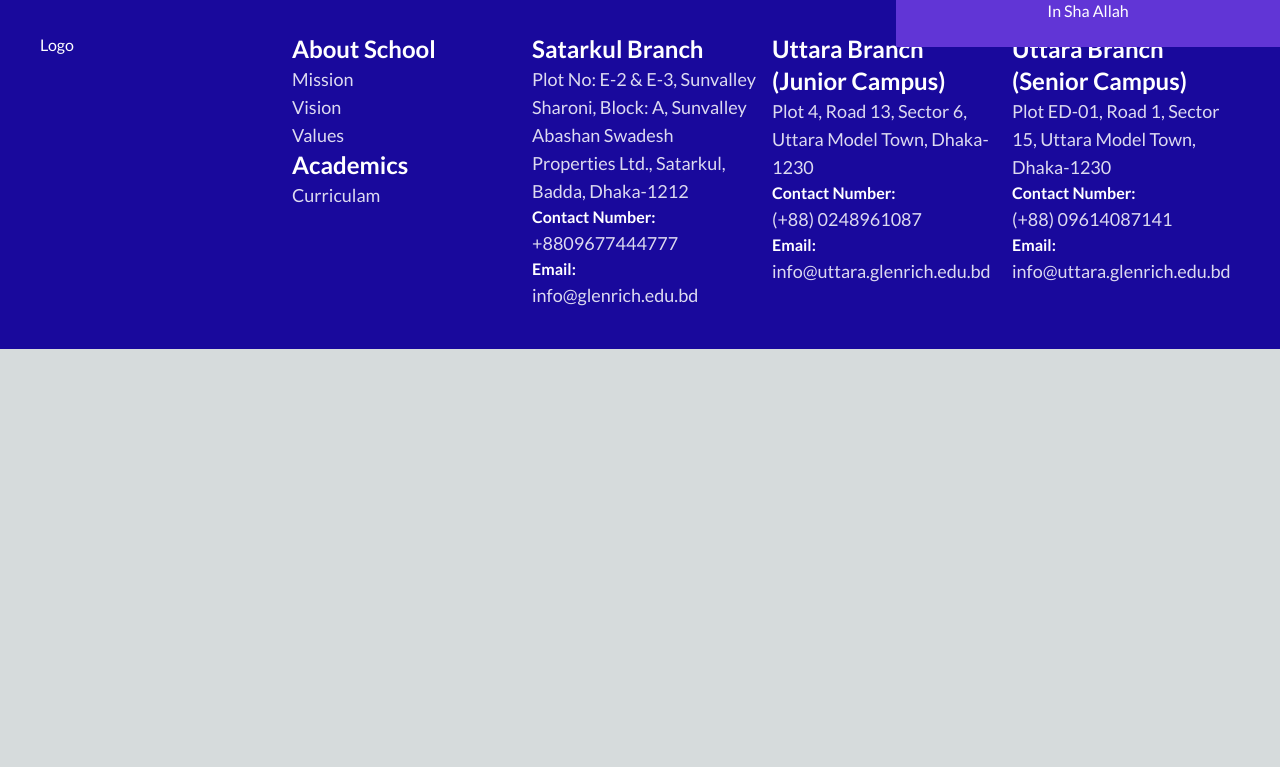
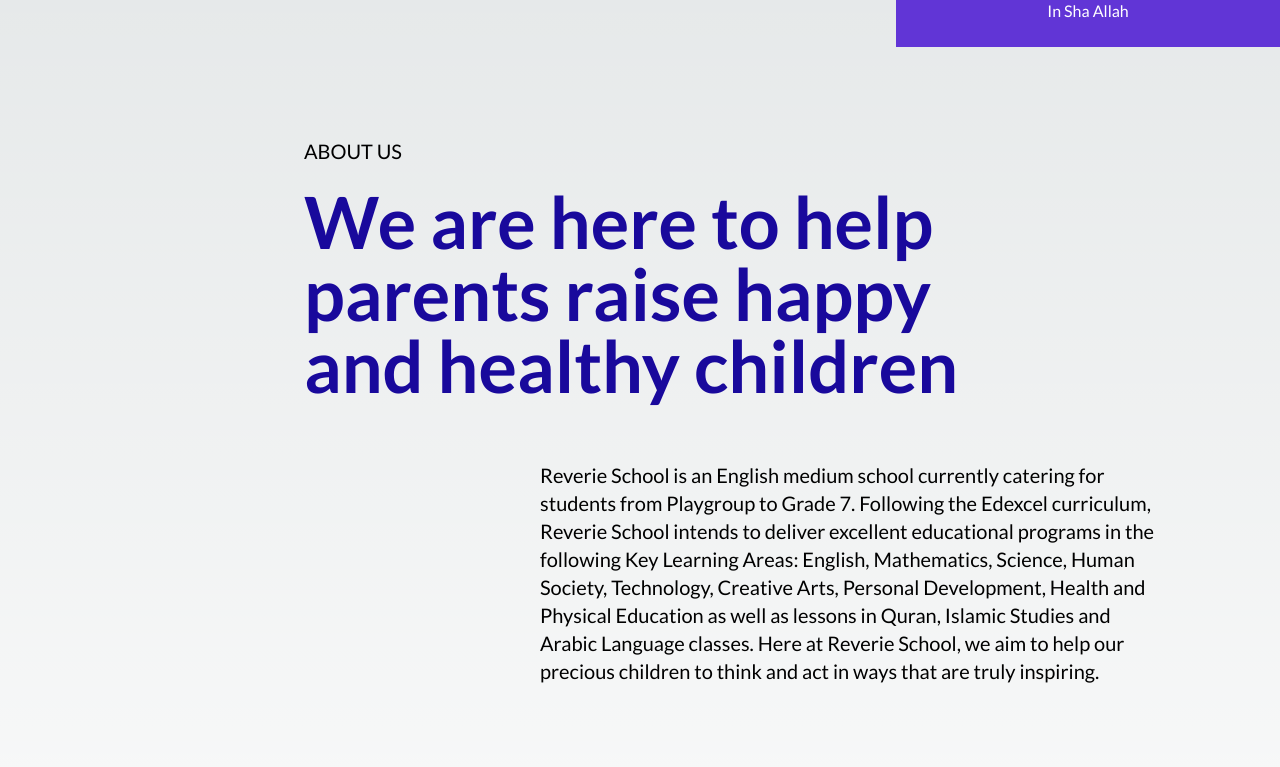
Before and after one commit to ifshad/zariq-interview-assignment, a Next.js app: page / in a window 1280 px wide. Shown: the part 753-1520 px from the top of the page. Before the commit the page ends 1102 px from the top, so only its background shows below. Built offline with nearby package versions, Linux system fonts and the light colour scheme.

Commit message:
about section added

```diff
--- /dev/null
+++ b/app/about-us/page.jsx
@@ -0,0 +1,7 @@
+import React from 'react'
+
+export default function AboutUsPage() {
+  return (
+    <div>AboutUsPage</div>
+  )
+}
--- /dev/null
+++ b/app/admission/page.jsx
@@ -0,0 +1,7 @@
+import React from 'react'
+
+export default function AdmissionPage() {
+  return (
+    <div>AdmissionPage</div>
+  )
+}
--- a/app/page.js
+++ b/app/page.js
@@ -1,3 +1,4 @@
+import AboutSection from "@/components/AboutSection/page";
 import Banner from "@/components/Banner/page";
 import ExamReminder from "@/components/ExamReminder/page";
 
@@ -5,6 +6,7 @@ export default function Home() {
   return (
     <div className="container">
       <Banner />
+      <AboutSection />
       <ExamReminder />
     </div>
   );
--- /dev/null
+++ b/components/AboutSection/page.jsx
@@ -0,0 +1,36 @@
+import React from "react";
+
+export default function AboutSection() {
+  return (
+    <div className="container md:p-12">
+      {/* Title */}
+      <div className="w-3/5 mx-auto">
+        <p className="md:text-xl mb-5">ABOUT US</p>
+        <h1 className="md:text-7xl font-bold text-accent-color mb-5">
+          We are here to help parents raise happy and healthy children
+        </h1>
+      </div>
+      <div className=" grid grid-cols-1 md:grid-cols-8">
+        {/* Images */}
+        <div className="md:col-span-3">
+          {/* <img src="../" alt="school children img" />
+        <img src={bench} alt="school children img" /> */}
+        </div>
+        {/* Text */}
+        <div className="md:col-span-5 md:p-10">
+          <p className="md:text-xl mb-5">
+            Reverie School is an English medium school currently catering for
+            students from Playgroup to Grade 7. Following the Edexcel
+            curriculum, Reverie School intends to deliver excellent educational
+            programs in the following Key Learning Areas: English, Mathematics,
+            Science, Human Society, Technology, Creative Arts, Personal
+            Development, Health and Physical Education as well as lessons in
+            Quran, Islamic Studies and Arabic Language classes. Here at Reverie
+            School, we aim to help our precious children to think and act in
+            ways that are truly inspiring.
+          </p>
+        </div>
+      </div>
+    </div>
+  );
+}
--- a/components/Banner/page.jsx
+++ b/components/Banner/page.jsx
@@ -5,7 +5,7 @@ import student from "@/public/Images/school_image_02.jpg"
 
 export default function Banner() {
   return (
-    <div className="container grid grid-cols-1 md:grid-cols-8">
+    <div className="container grid grid-cols-1 md:grid-cols-8 md:p-12">
       {/* Text */}
       <div className="md:col-span-5 md:p-10">
         <p className="md:text-xl mb-5">Learn . Play. Explore</p>
```
